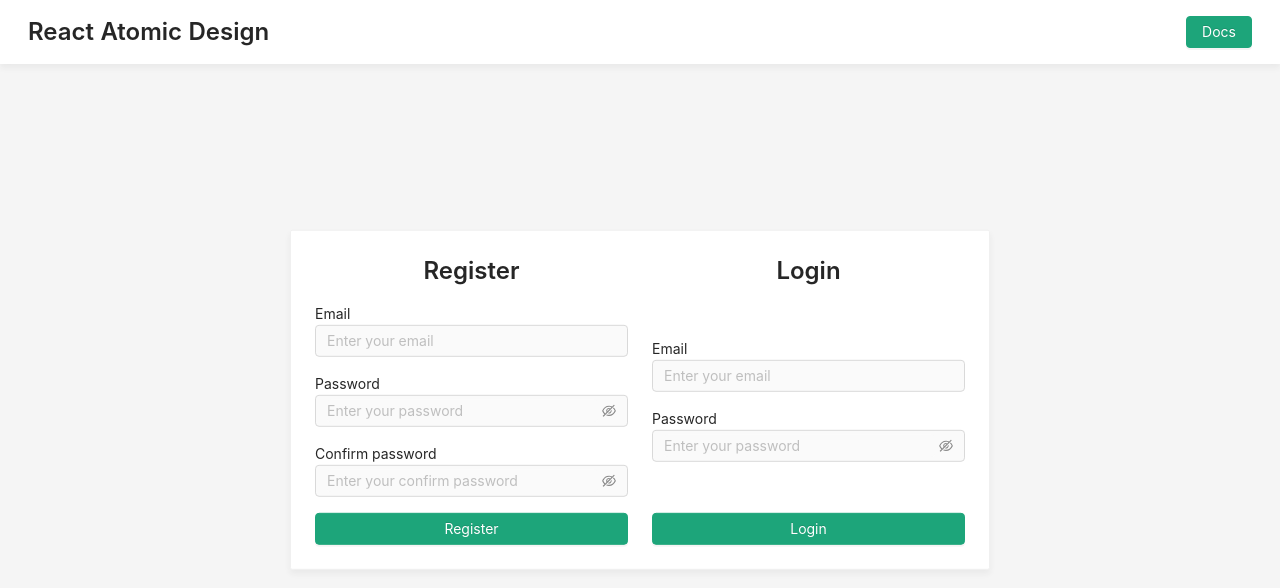
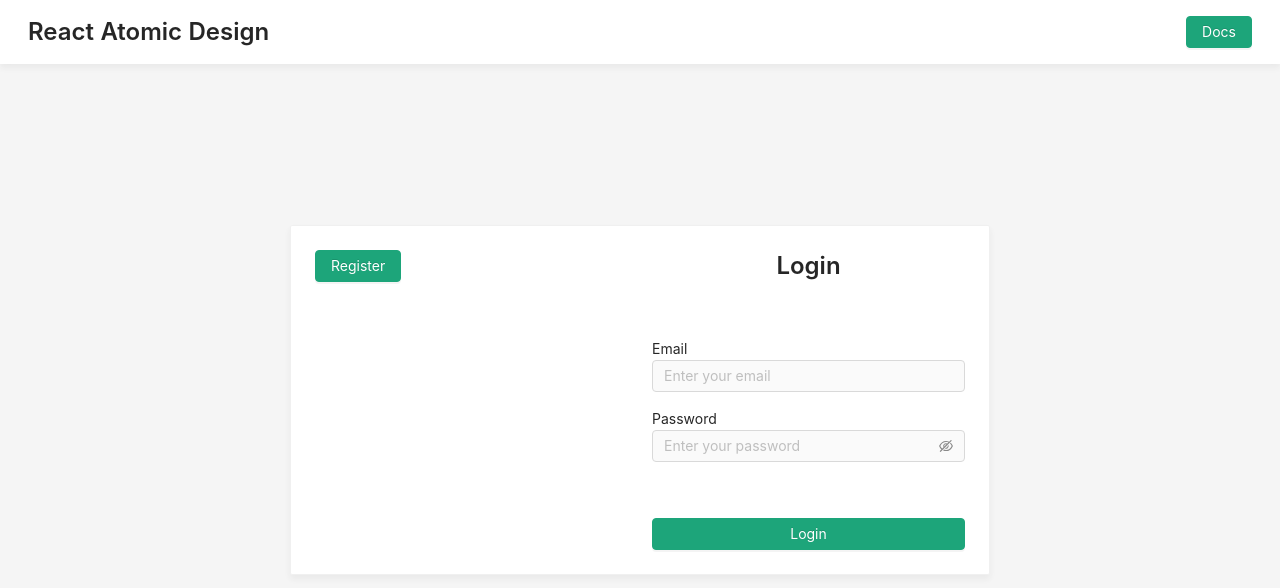
Before and after one commit to bao-anh/react-atomic, a React (Create React App) app: page /login in a window 1280 px wide. Shown: the top 588 px of the page. Built offline with nearby package versions, Linux system fonts and the light colour scheme.

Commit message:
feat: add trasition between login and register

```diff
--- a/src/assets/styles/_global-variable.scss
+++ b/src/assets/styles/_global-variable.scss
@@ -3,6 +3,7 @@ $spacing-unit: 4px;
 $navbar-width: 256px;
 $border-radius: 4px;
 $header-height: 16 * $spacing-unit;
+$transition-duration: 1s;
 
 //box-shadow
 $shadow-50: 0px 4px 6px rgba(51, 51, 51, 0.06);
--- a/src/components/atoms/AButton/AButton.jsx
+++ b/src/components/atoms/AButton/AButton.jsx
@@ -12,7 +12,8 @@ const AButton = ({
   disabled,
   loading,
   danger,
-  block
+  block,
+  onAnimationEnd
 }) => (
   <Button
     type={type}
@@ -23,6 +24,7 @@ const AButton = ({
     loading={loading}
     danger={danger}
     block={block}
+    onAnimationEnd={onAnimationEnd}
   >
     {children}
   </Button>
@@ -36,7 +38,8 @@ AButton.defaultProps = {
   disabled: false,
   loading: false,
   danger: false,
-  block: false
+  block: false,
+  onAnimationEnd: () => {}
 };
 
 AButton.propTypes = {
@@ -49,6 +52,7 @@ AButton.propTypes = {
   loading: PropTypes.bool,
   danger: PropTypes.bool,
   block: PropTypes.bool,
+  onAnimationEnd: PropTypes.func,
 };
 
 export default AButton;
--- a/src/components/atoms/AInput/AInput.jsx
+++ b/src/components/atoms/AInput/AInput.jsx
@@ -15,6 +15,7 @@ const AInput = ({
   type,
   autoSize,
   allowClear,
+  value
 }) => {
   const renderInput = () => {
     switch (type) {
@@ -26,6 +27,7 @@ const AInput = ({
           readOnly={readonly}
           size={size}
           allowClear={allowClear}
+          value={value}
         />
       );
       case 'password': return (
@@ -36,6 +38,7 @@ const AInput = ({
           readOnly={readonly}
           size={size}
           allowClear={allowClear}
+          value={value}
           iconRender={(visible) => (visible ? <EyeTwoTone /> : <EyeInvisibleOutlined />)}
         />
       );
@@ -48,6 +51,7 @@ const AInput = ({
           size={size}
           autoSize={autoSize}
           allowClear={allowClear}
+          value={value}
         />
       );
       default: {
@@ -68,7 +72,8 @@ AInput.defaultProps = {
   size: 'middle',
   type: 'text',
   autoSize: false,
-  allowClear: false
+  allowClear: false,
+  value: ''
 };
 
 AInput.propTypes = {
@@ -78,6 +83,7 @@ AInput.propTypes = {
   readonly: PropTypes.bool,
   size: PropTypes.string,
   type: PropTypes.string,
+  value: PropTypes.string,
   autoSize: PropTypes.bool || PropTypes.object,
   allowClear: PropTypes.bool
 };
--- a/src/components/molecules/AInputLabel/AInputLabel.jsx
+++ b/src/components/molecules/AInputLabel/AInputLabel.jsx
@@ -13,7 +13,8 @@ const ASelectLabel = ({
   size,
   type,
   autoSize,
-  allowClear
+  allowClear,
+  value
 }) => (
   <div className={`$label-wrapper ${className}`}>
     <ATypography className="label">
@@ -28,6 +29,7 @@ const ASelectLabel = ({
       autoSize={autoSize}
       type={type}
       allowClear={allowClear}
+      value={value}
     />
   </div>
 );
@@ -42,7 +44,8 @@ ASelectLabel.defaultProps = {
   size: 'middle',
   type: 'text',
   autoSize: false,
-  allowClear: false
+  allowClear: false,
+  value: ''
 };
 
 ASelectLabel.propTypes = {
@@ -55,7 +58,8 @@ ASelectLabel.propTypes = {
   size: PropTypes.string,
   type: PropTypes.string,
   autoSize: PropTypes.bool || PropTypes.object,
-  allowClear: PropTypes.bool
+  allowClear: PropTypes.bool,
+  value: PropTypes.string
 };
 
 export default ASelectLabel;
--- a/src/pages/others/authentication/Authentication.jsx
+++ b/src/pages/others/authentication/Authentication.jsx
@@ -1,19 +1,73 @@
-import React from 'react';
+import React, { useState } from 'react';
 import { ACard } from '../../../components/atoms';
 import Login from './Login';
 import Register from './Register';
+import LoginBackground from './LoginBackground';
+import RegisterBackground from './RegisterBackground';
+import { ANIMATIONS_ENUM, transitionDuration } from './variable';
 import './style.scss';
 
 const Authentication = () => {
-  console.log('running');
+  const [isShowLogin, setIsShowLogin] = useState(true);
+  const [currentAnimation, setCurrentAnimation] = useState(null);
+  const [credentials, setCredentials] = useState({
+    email: '',
+    password: '',
+    confirmPassword: '',
+  });
+
+  const isShowAnimationLogin = currentAnimation === 'showLogin';
+  const isHideAnimationLogin = currentAnimation === 'hideLogin';
+
+  const onChangeAnimation = (state) => {
+    setIsShowLogin(!isShowLogin);
+    setCurrentAnimation(state);
+    setTimeout(() => {
+      setCurrentAnimation(null);
+    }, transitionDuration);
+  };
+
+  const onChangeCredentials = (field, value) => {
+    setCredentials({
+      ...credentials,
+      [field]: value
+    });
+  };
+
+  const renderRegister = () => (
+    <div className={ANIMATIONS_ENUM.REGISTER[currentAnimation]}>
+      {(!isShowLogin || isShowAnimationLogin) ? (
+        <Register
+          credentials={credentials}
+          onChangeCredentials={onChangeCredentials}
+        />
+      ) : (
+        <RegisterBackground onChangeAnimation={onChangeAnimation} />
+      )}
+    </div>
+  );
+
+  const renderLogin = () => (
+    <div className={ANIMATIONS_ENUM.LOGIN[currentAnimation]}>
+      {(isShowLogin || isHideAnimationLogin) ? (
+        <Login
+          credentials={credentials}
+          onChangeCredentials={onChangeCredentials}
+        />
+      ) : (
+        <LoginBackground onChangeAnimation={onChangeAnimation} />
+      )}
+    </div>
+  );
+
   return (
     <ACard
       width={700}
       className="login-wrapper shadow-50"
     >
       <div className="login-content">
-        <Register />
-        <Login />
+        {renderRegister()}
+        {renderLogin()}
       </div>
     </ACard>
   );
--- a/src/pages/others/authentication/Login.jsx
+++ b/src/pages/others/authentication/Login.jsx
@@ -1,9 +1,12 @@
 import React from 'react';
+import PropTypes from 'prop-types';
 import { ATypography, AButton } from '../../../components/atoms';
 import { AInputLabel } from '../../../components/molecules';
 
-const Login = () => (
-  <div className="authentication-login-wrapper">
+const Login = ({ credentials, onChangeCredentials }) => (
+  <div
+    className="authentication-login-wrapper"
+  >
     <ATypography
       variant="title"
       level={3}
@@ -14,15 +17,19 @@ const Login = () => (
     <div className="authentication-content">
       <div className="login-field">
         <AInputLabel
+          value={credentials.email}
           label="Email"
           placeholder="Enter your email"
           className="mb-4"
+          onChange={(e) => onChangeCredentials('email', e.target.value)}
         />
         <AInputLabel
+          value={credentials.password}
           label="Password"
           placeholder="Enter your password"
           type="password"
           className="mb-4"
+          onChange={(e) => onChangeCredentials('password', e.target.value)}
         />
       </div>
       <AButton>
@@ -33,3 +40,12 @@ const Login = () => (
 );
 
 export default Login;
+
+Login.defaultProps = {
+  onChangeCredentials: () => {}
+};
+
+Login.propTypes = {
+  credentials: PropTypes.object.isRequired,
+  onChangeCredentials: PropTypes.func
+};
--- /dev/null
+++ b/src/pages/others/authentication/LoginBackground.jsx
@@ -0,0 +1,21 @@
+import React from 'react';
+import PropTypes from 'prop-types';
+import { AButton } from '../../../components/atoms';
+
+const LoginBackground = ({ onChangeAnimation }) => (
+  <div>
+    <AButton onClick={() => onChangeAnimation('showLogin')}>
+      Login
+    </AButton>
+  </div>
+);
+
+export default LoginBackground;
+
+LoginBackground.defaultProps = {
+  onChangeAnimation: () => {}
+};
+
+LoginBackground.propTypes = {
+  onChangeAnimation: PropTypes.func
+};
--- a/src/pages/others/authentication/Register.jsx
+++ b/src/pages/others/authentication/Register.jsx
@@ -1,9 +1,12 @@
 import React from 'react';
+import PropTypes from 'prop-types';
 import { ATypography, AButton } from '../../../components/atoms';
 import { AInputLabel } from '../../../components/molecules';
 
-const Register = () => (
-  <div className="authentication-login-wrapper">
+const Register = ({ credentials, onChangeCredentials }) => (
+  <div
+    className="authentication-login-wrapper"
+  >
     <ATypography
       variant="title"
       level={3}
@@ -14,21 +17,27 @@ const Register = () => (
     <div className="authentication-content">
       <div>
         <AInputLabel
+          value={credentials.email}
           label="Email"
           placeholder="Enter your email"
           className="mb-4"
+          onChange={(e) => onChangeCredentials('email', e.target.value)}
         />
         <AInputLabel
+          value={credentials.password}
           label="Password"
           placeholder="Enter your password"
           type="password"
           className="mb-4"
+          onChange={(e) => onChangeCredentials('password', e.target.value)}
         />
         <AInputLabel
+          value={credentials.confirmPassword}
           label="Confirm password"
           placeholder="Enter your confirm password"
           type="password"
           className="mb-4"
+          onChange={(e) => onChangeCredentials('confirmPassword', e.target.value)}
         />
       </div>
       <AButton>
@@ -39,3 +48,12 @@ const Register = () => (
 );
 
 export default Register;
+
+Register.defaultProps = {
+  onChangeCredentials: () => {}
+};
+
+Register.propTypes = {
+  credentials: PropTypes.object.isRequired,
+  onChangeCredentials: PropTypes.func
+};
--- /dev/null
+++ b/src/pages/others/authentication/RegisterBackground.jsx
@@ -0,0 +1,23 @@
+import React from 'react';
+import PropTypes from 'prop-types';
+import { AButton } from '../../../components/atoms';
+
+const RegisterBackground = ({ onChangeAnimation }) => (
+  <div>
+    <AButton
+      onClick={() => onChangeAnimation('hideLogin')}
+    >
+      Register
+    </AButton>
+  </div>
+);
+
+export default RegisterBackground;
+
+RegisterBackground.defaultProps = {
+  onChangeAnimation: () => {}
+};
+
+RegisterBackground.propTypes = {
+  onChangeAnimation: PropTypes.func
+};
--- a/src/pages/others/authentication/style.scss
+++ b/src/pages/others/authentication/style.scss
@@ -13,6 +13,7 @@
   .login-content {
     display: grid;
     grid-template-columns: 50% 50%;
+    min-height: 300px;
 
     & > div:first-child {
       padding-right: 12px;
@@ -26,6 +27,7 @@
   .authentication-login-wrapper {
     display: flex;
     flex-direction: column;
+    height: 100%;
   }
 
   .authentication-content {
@@ -40,3 +42,107 @@
     }
   }
 }
+
+.show-register-animation {
+  animation: show-register-transition #{$transition-duration} linear;
+}
+
+@keyframes show-register-transition {
+  0% {
+    transform: translateX(40%);
+    opacity: 0;
+  }
+  25% {
+    transform: translateX(30%);
+    opacity: 0.25;
+  }
+  50% {
+    transform: translateX(20%);
+    opacity: 0.5;
+  }
+  75% {
+    transform: translateX(10%);
+    opacity: 0.75;
+  }
+  100% {
+    opacity: 1;
+  }
+}
+
+.hide-register-animation {
+  animation: hide-register-transition #{$transition-duration} linear;
+}
+
+@keyframes hide-register-transition {
+  0% {
+    opacity: 1;
+  }
+  25% {
+    transform: translateX(10%);
+    opacity: 0.75;
+  }
+  50% {
+    transform: translateX(20%);
+    opacity: 0.5;
+  }
+  75% {
+    transform: translateX(30%);
+    opacity: 0.25;
+  }
+  100% {
+    transform: translateX(40%);
+    opacity: 0;
+  }
+}
+
+.hide-login-animation {
+  animation: hide-transition #{$transition-duration} linear;
+}
+
+@keyframes hide-transition {
+  0% {
+    opacity: 1;
+  }
+  25% {
+    transform: translateX(-10%);
+    opacity: 0.75;
+  }
+  50% {
+    transform: translateX(-20%);
+    opacity: 0.5;
+  }
+  75% {
+    transform: translateX(-30%);
+    opacity: 0.25;
+  }
+  100% {
+    transform: translateX(-40%);
+    opacity: 0;
+  }
+}
+
+.show-login-animation {
+  animation: show-login-transition #{$transition-duration} linear;
+}
+
+@keyframes show-login-transition {
+  0% {
+    transform: translateX(-40%);
+    opacity: 0;
+  }
+  25% {
+    transform: translateX(-30%);
+    opacity: 0.25;
+  }
+  50% {
+    transform: translateX(-20%);
+    opacity: 0.5;
+  }
+  75% {
+    transform: translateX(-10%);
+    opacity: 0.75;
+  }
+  100% {
+    opacity: 1;
+  }
+}
--- /dev/null
+++ b/src/pages/others/authentication/variable.js
@@ -0,0 +1,12 @@
+export const ANIMATIONS_ENUM = {
+  LOGIN: {
+    showLogin: 'show-login-animation',
+    hideLogin: 'hide-login-animation'
+  },
+  REGISTER: {
+    hideLogin: 'show-register-animation',
+    showLogin: 'hide-register-animation'
+  }
+};
+
+export const transitionDuration = 1000;
```
Also changed, not shown: 1 other file (tests, documents, lock files or other folders).
